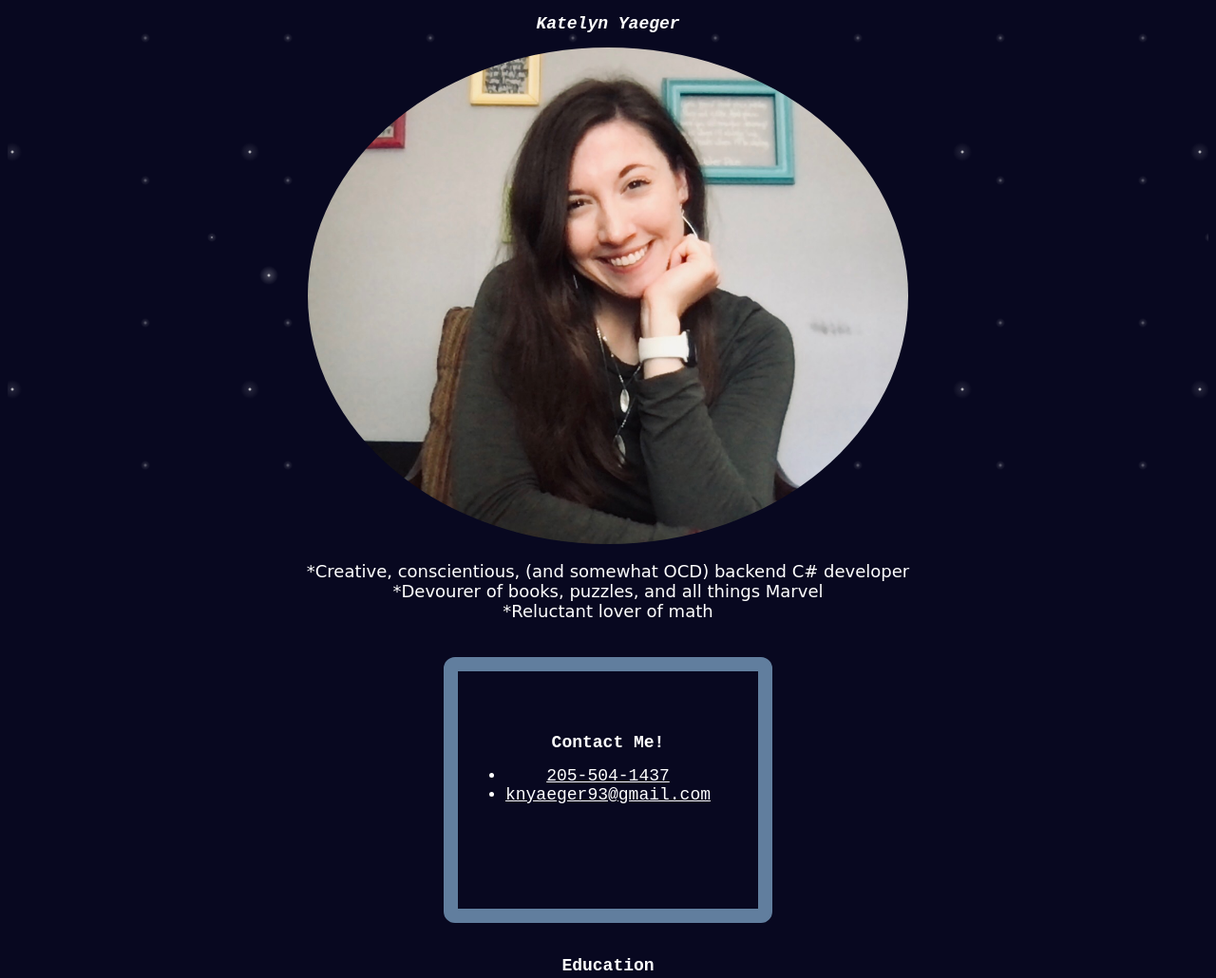
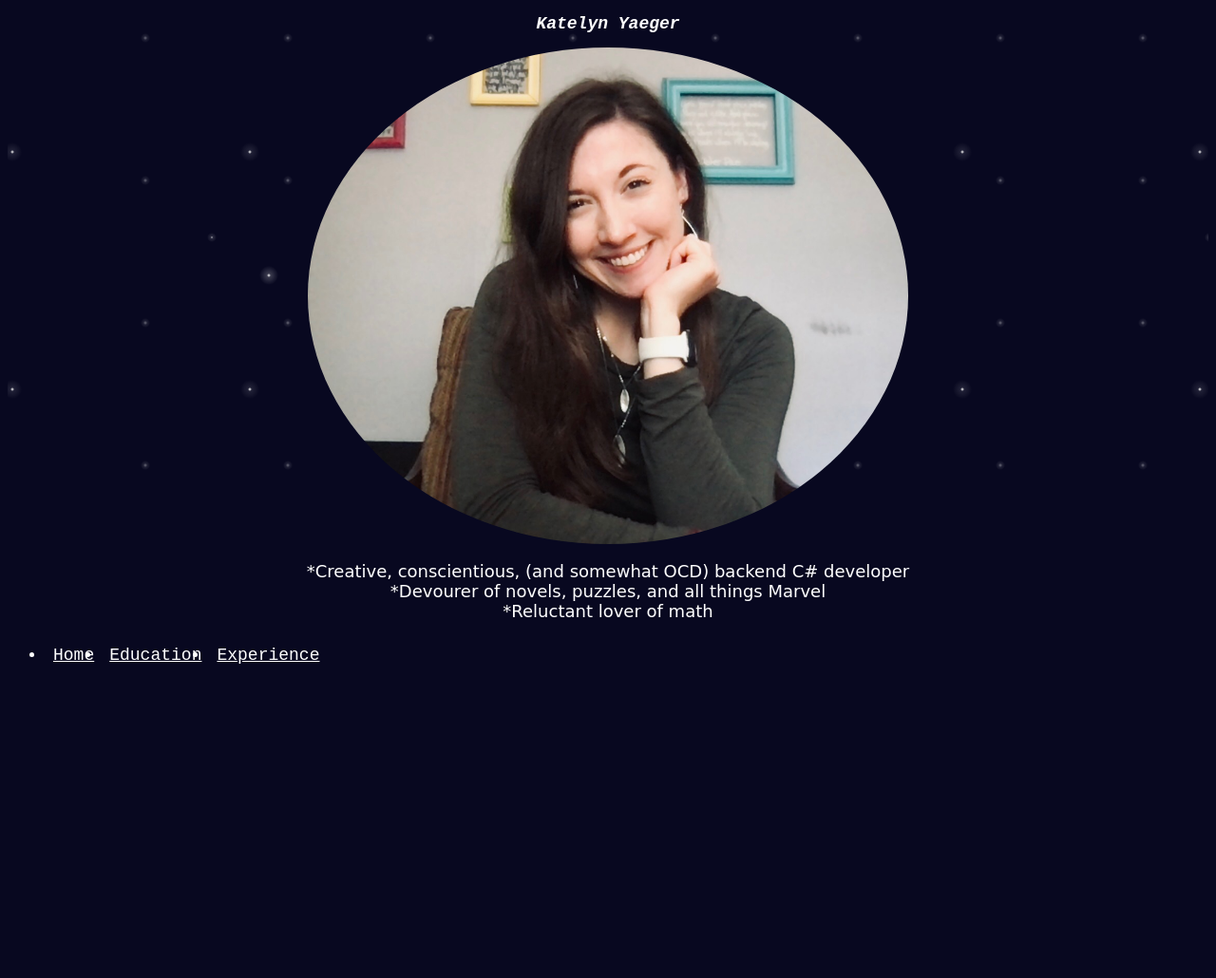
Before and after one commit to KatelynYaeger/Portfolio, a plain HTML site: page index.html in a window 1280 px wide. Shown: the top 1030 px of the page at 95% size. After the commit the page ends 800 px from the top, so only its background shows below. Drawn offline with Linux system fonts and the light colour scheme.

Commit message:
nav bar commit

```diff
--- a/index.html
+++ b/index.html
@@ -6,6 +6,7 @@
     <meta name="viewport" content="width=device-width, initial-scale=1.0">
     <title>Katelyn Yaeger</title>
     <link rel="stylesheet" href="style.css">
+    <link rel="JS" href="app.js">
 
 </head>
 <body>
@@ -14,9 +15,60 @@
             <h1> <em> Katelyn Yaeger</em></h1>
             <img src="Images/IMG_1850.jpg" alt="This image is not available for display" class="center">
         </div>
-            <p id="p1"> *Creative, conscientious, (and somewhat OCD) backend C# developer <br> *Devourer of books, puzzles, and all things Marvel <br> *Reluctant lover of math  </p>
+            <p id="p1"> *Creative, conscientious, (and somewhat OCD) backend C# developer <br> *Devourer of novels, puzzles, and all things Marvel <br> *Reluctant lover of math  </p>
     </section>
-        <ul class="contact">
+
+    <section></section>
+
+
+    <section>
+        <ul>
+            <li><a href="default.asp">Home</a></li>
+            <li><a href="news.asp">Education</a></li>
+            <li><a href="contact.asp">Experience</a></li>
+          </ul>
+
+    </section>
+
+    <!--<section>
+            <div class="slideshow-container">
+
+                Full-width images with number and caption text
+                <div class="mySlides fade">
+                  <div class="numbertext">1 / 3</div>
+                  <img src= "Images/treehouse books" style="width:50%">
+                  <div class="text">Caption Text</div>
+                </div>
+
+                <div class="mySlides fade">
+                  <div class="numbertext">2 / 3</div>
+                  <img src="Images/typewriter" style="width:50%">
+                  <div class="text">Caption Two</div>
+                </div>
+
+                <div class="mySlides fade">
+                  <div class="numbertext">3 / 3</div>
+                  <img src="Images/Immaculate Heart" style="width:50%">
+                  <div class="text">Caption Three</div>
+                </div>
+
+                <a class="prev" onclick="plusSlides(-1)">&#10094;</a>
+                <a class="next" onclick="plusSlides(1)">&#10095;</a>
+              </div>
+              <br>
+
+              <div style="text-align:center">
+                <span class="dot" onclick="currentSlide(1)"></span>
+                <span class="dot" onclick="currentSlide(2)"></span>
+                <span class="dot" onclick="currentSlide(3)"></span>
+              </div>
+            </div>
+        </section>-->
+
+
+
+    <!-- </section>
+        <ul class="contact"
             <H2>Contact Me!</H2>
             <li><a href="tel: 205-504-1437">205-504-1437</a></li>
             <li><a href="mailto: knyaeger93@gmail.com">knyaeger93@gmail.com</a></li>
@@ -40,6 +92,6 @@
                 <br> * Phi Beta Kappa
             </p>
     </section>
-</div>
+    -->
 </body>
 </html>
--- a/style.css
+++ b/style.css
@@ -71,3 +71,102 @@ img {
       display: inline-table;
       float: right;
     }
+
+
+    li {
+      float: left;
+    }
+
+    a {
+      display: block;
+      padding: 8px;
+      background-color: rgb(8, 8, 32);
+      color: white;
+    }
+
+   /* * {box-sizing:border-box}
+
+
+    .slideshow-container {
+      max-width: 100px;
+      position: relative;
+      margin: auto;
+    }
+
+
+    .mySlides {
+      display: none;
+    }
+
+
+    .prev, .next {
+      cursor: pointer;
+      position: absolute;
+      top: 50%;
+      width: auto;
+      margin-top: -22px;
+      padding: 16px;
+      color: white;
+      font-weight: bold;
+      font-size: 18px;
+      transition: 0.6s ease;
+      border-radius: 0 3px 3px 0;
+      user-select: none;
+    }
+
+
+    .next {
+      right: 0;
+      border-radius: 3px 0 0 3px;
+    }
+
+
+    .prev:hover, .next:hover {
+      background-color: rgba(0,0,0,0.8);
+    }
+
+
+    .text {
+      color: #f2f2f2;
+      font-size: 15px;
+      padding: 8px 12px;
+      position: absolute;
+      bottom: 8px;
+      width: 100%;
+      text-align: center;
+    }
+
+
+    .numbertext {
+      color: #f2f2f2;
+      font-size: 12px;
+      padding: 8px 12px;
+      position: absolute;
+      top: 0;
+    }
+
+
+    .dot {
+      cursor: pointer;
+      height: 15px;
+      width: 15px;
+      margin: 0 2px;
+      background-color: #bbb;
+      border-radius: 50%;
+      display: inline-block;
+      transition: background-color 0.6s ease;
+    }
+
+    .active, .dot:hover {
+      background-color: #717171;
+    }
+
+    .fade {
+      animation-name: fade;
+      animation-duration: 1.5s;
+    }
+
+    @keyframes fade {
+      from {opacity: .4}
+      to {opacity: 1}
+    }*/
```
Also changed, not shown: app.js (added, +14 -0 lines), 3 other files.
